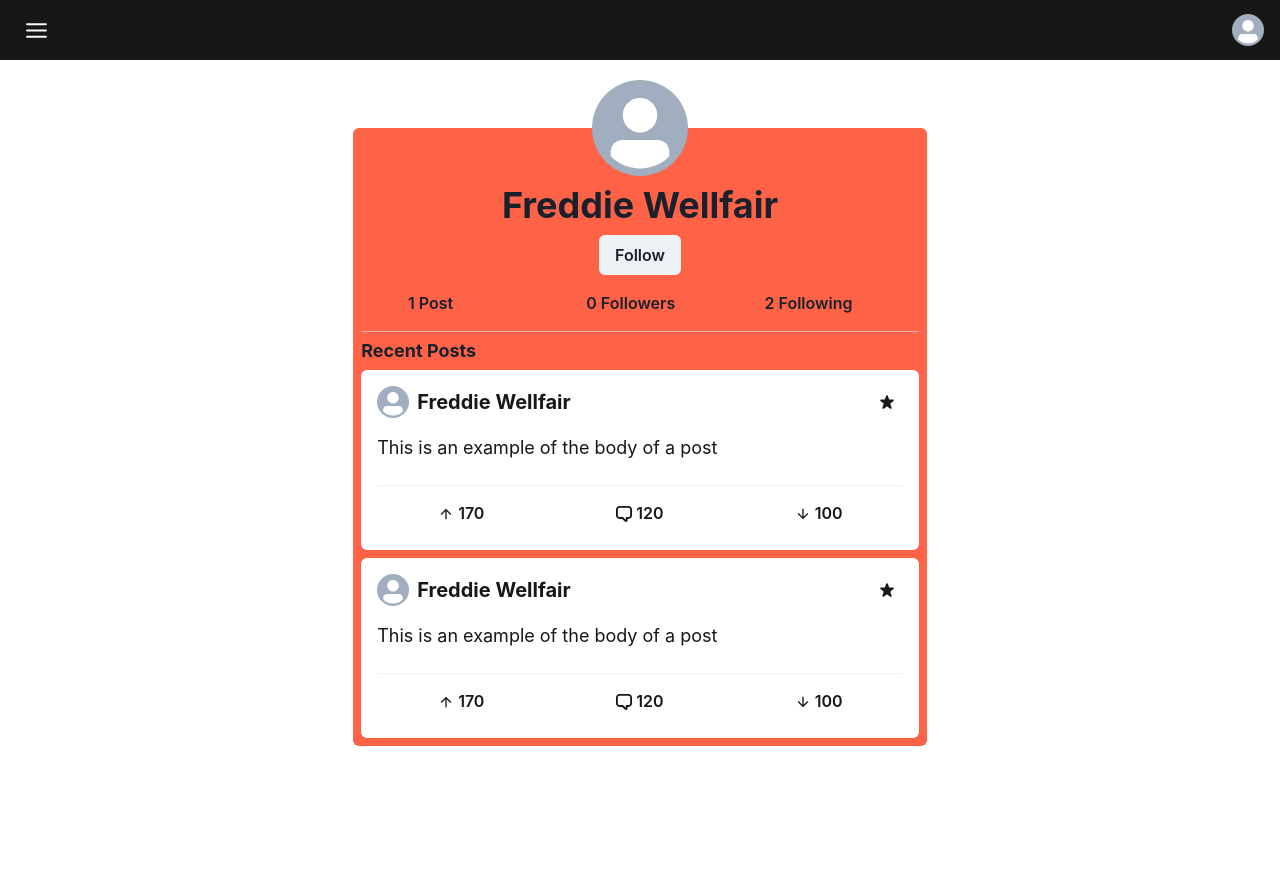
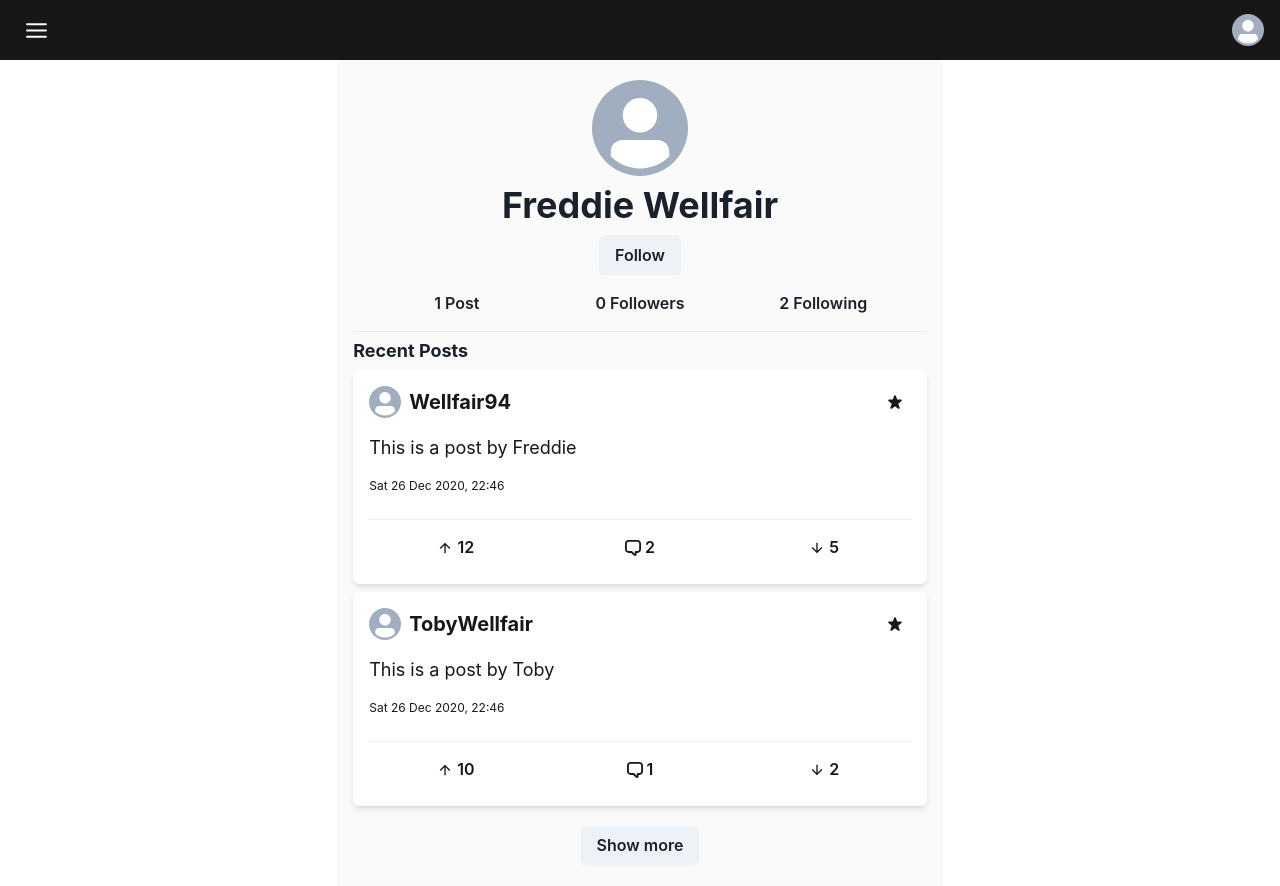
Before and after one commit to Wellfair94/social-media, a Next.js app: page /profile in a window 1280 px wide. Before the commit the page ends 800 px from the top, so only its background shows below. Built offline with nearby package versions, Linux system fonts and the light colour scheme.

Commit message:
frontend wireframed

```diff
--- a/components/Comment/index.js
+++ b/components/Comment/index.js
@@ -1,12 +1,14 @@
 import { Flex, Avatar, Box, Text, Heading } from "@chakra-ui/react";
 
-const Comment = () => {
+const Comment = ({ user, body }) => {
+  const { username, avatarUrl } = user;
+
   return (
     <Flex w="100%" color="brand.darkGrey">
       <Avatar size="sm" mr={2} />
       <Box bg="brand.white" p={2} borderRadius="md" boxShadow="sm">
-        <Heading fontSize="sm">Freddie Wellfair</Heading>
-        <Text fontSize="sm">This is an example of a comment</Text>
+        <Heading fontSize="sm">{username}</Heading>
+        <Text fontSize="sm">{body}</Text>
       </Box>
     </Flex>
   );
--- a/components/Follower/index.js
+++ b/components/Follower/index.js
@@ -4,11 +4,12 @@ const Follower = () => {
   return (
     <Flex
       w="100%"
-      bg="brand.white"
+      bg="white"
       borderRadius="md"
       justifyContent="space-between"
       p={2}
       align="center"
+      boxShadow="sm"
     >
       <Flex align="center">
         <Avatar size="sm" mr={2} />
--- a/components/Post/index.js
+++ b/components/Post/index.js
@@ -20,14 +20,16 @@ import {
 import { useState } from "react";
 import Comment from "@/components/Comment";
 
-const Post = () => {
+const Post = ({ user, upvotes, comments, downvotes, body }) => {
   const [open, setOpen] = useState(false);
+
+  const { username, avatarUrl } = user;
 
   return (
     <Stack
       w="100%"
       bg="white"
-      boxShadow="sm"
+      boxShadow="md"
       p={4}
       borderRadius="md"
       spacing={4}
@@ -36,25 +38,27 @@ const Post = () => {
       <Flex align="flex-start" justify="space-between">
         <Flex align="center">
           <Avatar size="sm" mr={2} />
-          <Heading size="md">Freddie Wellfair</Heading>
+          <Heading size="md">{username}</Heading>
         </Flex>
 
         <IconButton bg="none" size="sm" aria-label="Star" icon={<StarIcon />} />
         {/* <StarIcon opacity={0.25} _hover={{ cursor: "pointer" }} /> */}
       </Flex>
-      <Text fontSize="lg">This is an example of the body of a post</Text>
+      <Text fontSize="lg">{body}</Text>
+
+      <Text fontSize="xs">Sat 26 Dec 2020, 22:46</Text>
 
       <Box>
         <Divider my={2} />
         <HStack w="100%" justify="space-between" color="brand.darkGrey">
           <Button w="32%" bg="none">
-            <ArrowUpIcon mr={1} /> 170
+            <ArrowUpIcon mr={1} /> {upvotes}
           </Button>
           <Button w="32%" bg="none" onClick={() => setOpen(!open)}>
-            <ChatIcon mr={1} /> 120
+            <ChatIcon mr={1} /> {comments.length}
           </Button>
           <Button w="32%" bg="none">
-            <ArrowDownIcon mr={1} /> 100
+            <ArrowDownIcon mr={1} /> {downvotes}
           </Button>
         </HStack>
 
@@ -69,7 +73,9 @@ const Post = () => {
               />
             </Flex>
 
-            <Comment />
+            {comments.map(({ id, user, body }) => (
+              <Comment key={id} user={user} body={body} />
+            ))}
           </Stack>
         ) : null}
       </Box>
--- a/layout/index.js
+++ b/layout/index.js
@@ -6,7 +6,7 @@ const Layout = ({ children }) => {
   return (
     <>
       <Header />
-      <Container centerContent w="100%" bg="white" py={5}>
+      <Container centerContent w="100%" bg="brand.white" py={5}>
         {children}
       </Container>
     </>
--- a/pages/api/hello.js
+++ b/pages/api/hello.js
@@ -1,6 +1,6 @@
 // Next.js API route support: https://nextjs.org/docs/api-routes/introduction
 
 export default (req, res) => {
-  res.statusCode = 200
-  res.json({ name: 'John Doe' })
-}
+  res.statusCode = 200;
+  res.json({ name: "John Doe" });
+};
--- a/pages/profile.js
+++ b/pages/profile.js
@@ -3,15 +3,88 @@ import Post from "@/components/Post";
 import Layout from "@/layout";
 import {
   Avatar,
+  Box,
   Button,
   Divider,
   Flex,
   Heading,
   HStack,
   Stack,
+  Text,
+  Input,
+  FormControl,
+  FormHelperText,
 } from "@chakra-ui/react";
 import Head from "next/head";
 import { useState } from "react";
+
+const posts = [
+  {
+    id: 1,
+    user: {
+      id: 1,
+      email: "freddie.wellfair@gmail.com",
+      username: "Wellfair94",
+      avatarUrl: "",
+    },
+    upvotes: 12,
+    comments: [
+      {
+        id: 1,
+        createdOn: "timestamp",
+        user: {
+          id: 1,
+          email: "freddie.wellfair@gmail.com",
+          username: "Wellfair94",
+          avatarUrl: "",
+        },
+        body: "I love React, Chakra UI and Next.js",
+      },
+      {
+        id: 2,
+        createdOn: "timestamp",
+        user: {
+          id: 1,
+          email: "freddie.wellfair@gmail.com",
+          username: "Wellfair94",
+          avatarUrl: "",
+        },
+        body: "I love React!",
+      },
+    ],
+    downvotes: 5,
+    body: "This is a post by Freddie",
+    createdOn: "timestamp",
+    starredBy: [],
+  },
+  {
+    id: 2,
+    user: {
+      id: 2,
+      email: "toby.wellfair@gmail.com",
+      username: "TobyWellfair",
+      avatarUrl: "",
+    },
+    upvotes: 10,
+    comments: [
+      {
+        id: 1,
+        createdOn: "timestamp",
+        user: {
+          id: 1,
+          email: "freddie.wellfair@gmail.com",
+          username: "Wellfair94",
+          avatarUrl: "",
+        },
+        body: "I love React, Chakra UI and Next.js",
+      },
+    ],
+    downvotes: 2,
+    body: "This is a post by Toby",
+    createdOn: "timestamp",
+    starredBy: [],
+  },
+];
 
 export default function Profile() {
   const [tab, setTab] = useState("posts");
@@ -22,33 +95,26 @@ export default function Profile() {
         <title>Profile</title>
       </Head>
 
-      <Stack
-        align="center"
-        borderRadius="md"
-        bg="tomato"
-        w="100%"
-        mt="calc(48px)"
-        p={2}
-      >
-        <Avatar size="xl" mt="calc(-48px + -0.5rem)" />
+      <Stack align="center" borderRadius="md" w="100%">
+        <Avatar size="xl" />
         <Heading>Freddie Wellfair</Heading>
 
         <Button>Follow</Button>
 
-        <HStack justifyContent="space-evenly" w="100%">
-          <Flex w="25%">
+        <HStack w="100%" justifyContent="space-evenly">
+          <Flex w="25%" justifyContent="center">
             <Button bg="none" onClick={() => setTab("posts")}>
               1 Post
             </Button>
           </Flex>
 
-          <Flex w="25%">
+          <Flex w="25%" justifyContent="center">
             <Button bg="none" onClick={() => setTab("followers")}>
               0 Followers
             </Button>
           </Flex>
 
-          <Flex w="25%">
+          <Flex w="25%" justifyContent="center">
             <Button bg="none" onClick={() => setTab("following")}>
               2 Following
             </Button>
@@ -67,24 +133,54 @@ export default function Profile() {
           </Heading>
         </Flex>
 
+        <Box w="100%">
           {tab === "posts" ? (
             <>
-            <Post />
-            <Post />
+              <Stack w="100%">
+                {posts.map(
+                  ({ id, user, upvotes, comments, downvotes, body }) => (
+                    <Post
+                      key={id}
+                      user={user}
+                      upvotes={upvotes}
+                      comments={comments}
+                      downvotes={downvotes}
+                      body={body}
+                    />
+                  )
+                )}
+              </Stack>
+
+              <Flex justifyContent="center">
+                <Button mt={5}>Show more</Button>
+              </Flex>
             </>
           ) : tab === "followers" ? (
             <>
+              <Stack>
                 <Follower />
                 <Follower />
                 <Follower />
+              </Stack>
+
+              <Flex justifyContent="center">
+                <Button mt={5}>Show more</Button>
+              </Flex>
             </>
           ) : (
             <>
+              <Stack>
                 <Follower />
                 <Follower />
                 <Follower />
+              </Stack>
+
+              <Flex justifyContent="center">
+                <Button mt={5}>Show more</Button>
+              </Flex>
             </>
           )}
+        </Box>
       </Stack>
     </Layout>
   );
--- a/pages/settings.js
+++ b/pages/settings.js
@@ -11,8 +11,8 @@ export default function Settings() {
       </Head>
 
       <Flex align="center" w="100%" textAlign="left">
-        <SettingsIcon size="lg" w={6} h={6} mr={2} />{" "}
-        <Heading>Settings</Heading>
+        <SettingsIcon w={5} h={5} mr={2} />{" "}
+        <Heading fontSize="xl">Settings</Heading>
       </Flex>
 
       <Divider my={5} />
```
Also changed, not shown: components/Login/index.js (+55 -30 lines), pages/index.js (+100 -8 lines), pages/starred.js (+81 -6 lines), 1 other file (tests, documents, lock files or other folders). Lines whose indentation alone changed are shown as unchanged.
